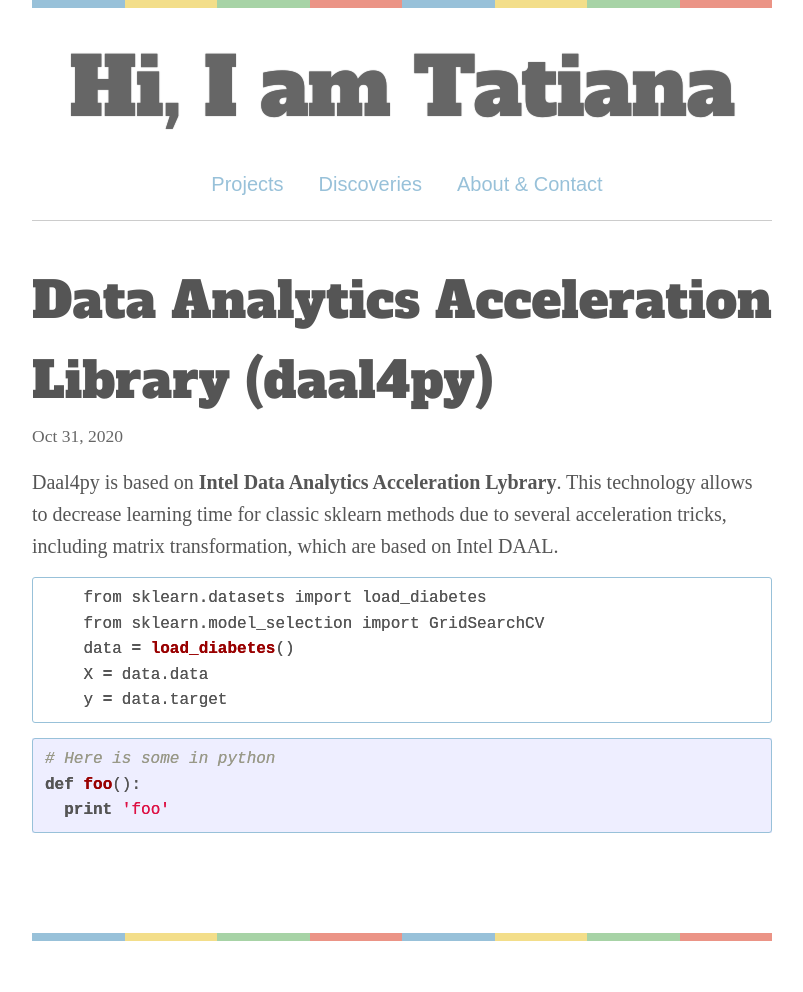
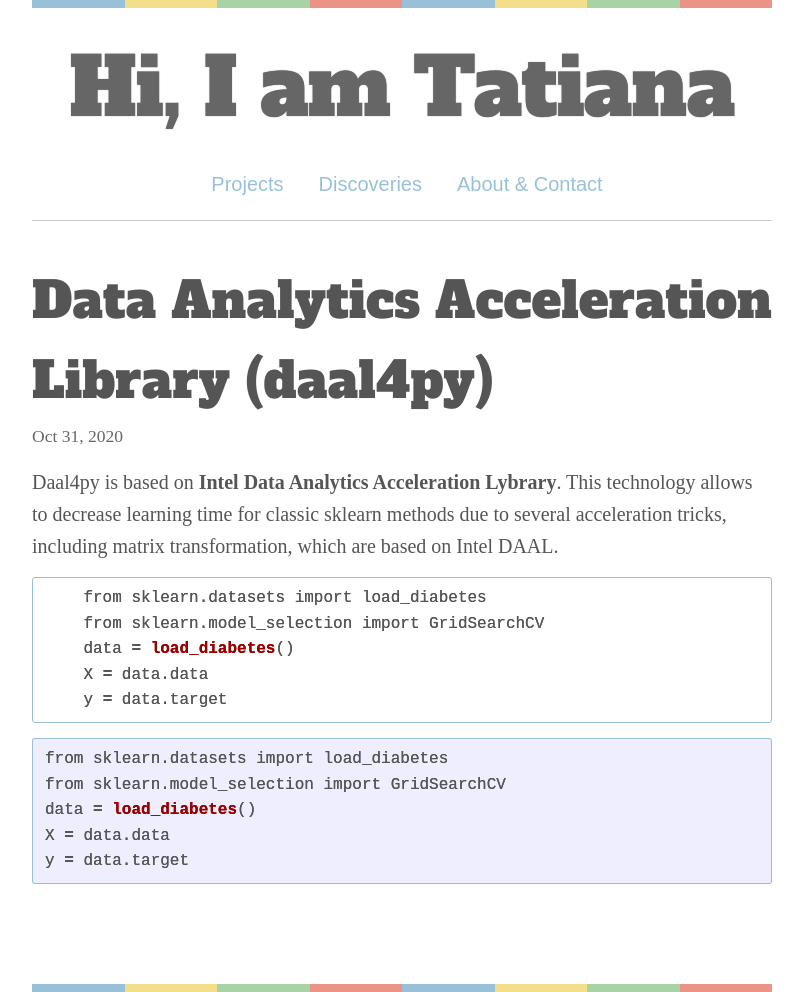
Before and after one commit to tatieliseeva/v-master, a Jekyll site: the page built from _posts/2020-10-31-Data_Analytics_Acceleration_Library(DAAL4PY)_check_out.markdown, in a window 1280 px wide. Shown: the whole page, without its empty margins (238-1041 px from the left). Built offline with Jekyll 4.4.1, drawn with Linux system fonts in a browser that asks for light colours; some web fonts are replaced; before the commit the page ends 941 px from its top, so only the background shows below that.

Commit message:
Update 2020-10-31-Data_Analytics_Acceleration_Library(DAAL4PY)_check_out.markdown

````diff
--- a/_posts/2020-10-31-Data_Analytics_Acceleration_Library(DAAL4PY)_check_out.markdown
+++ b/_posts/2020-10-31-Data_Analytics_Acceleration_Library(DAAL4PY)_check_out.markdown
@@ -17,7 +17,9 @@ Daal4py is based on **Intel Data Analytics Acceleration Lybrary**. This technolo
 
 
 ```python
-# Here is some in python
-def foo():
-  print 'foo'
+from sklearn.datasets import load_diabetes
+from sklearn.model_selection import GridSearchCV
+data = load_diabetes()
+X = data.data
+y = data.target
 ```
````
